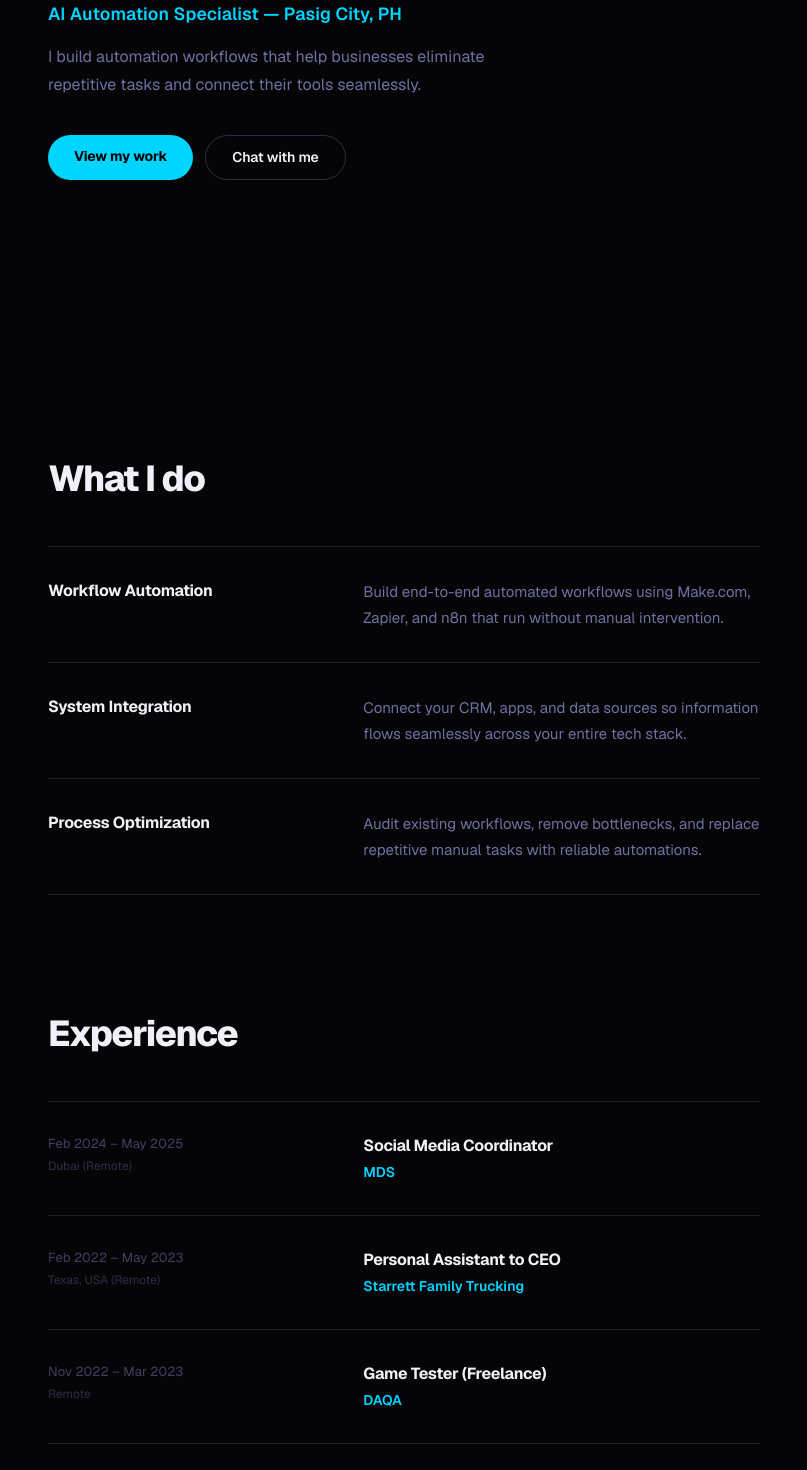
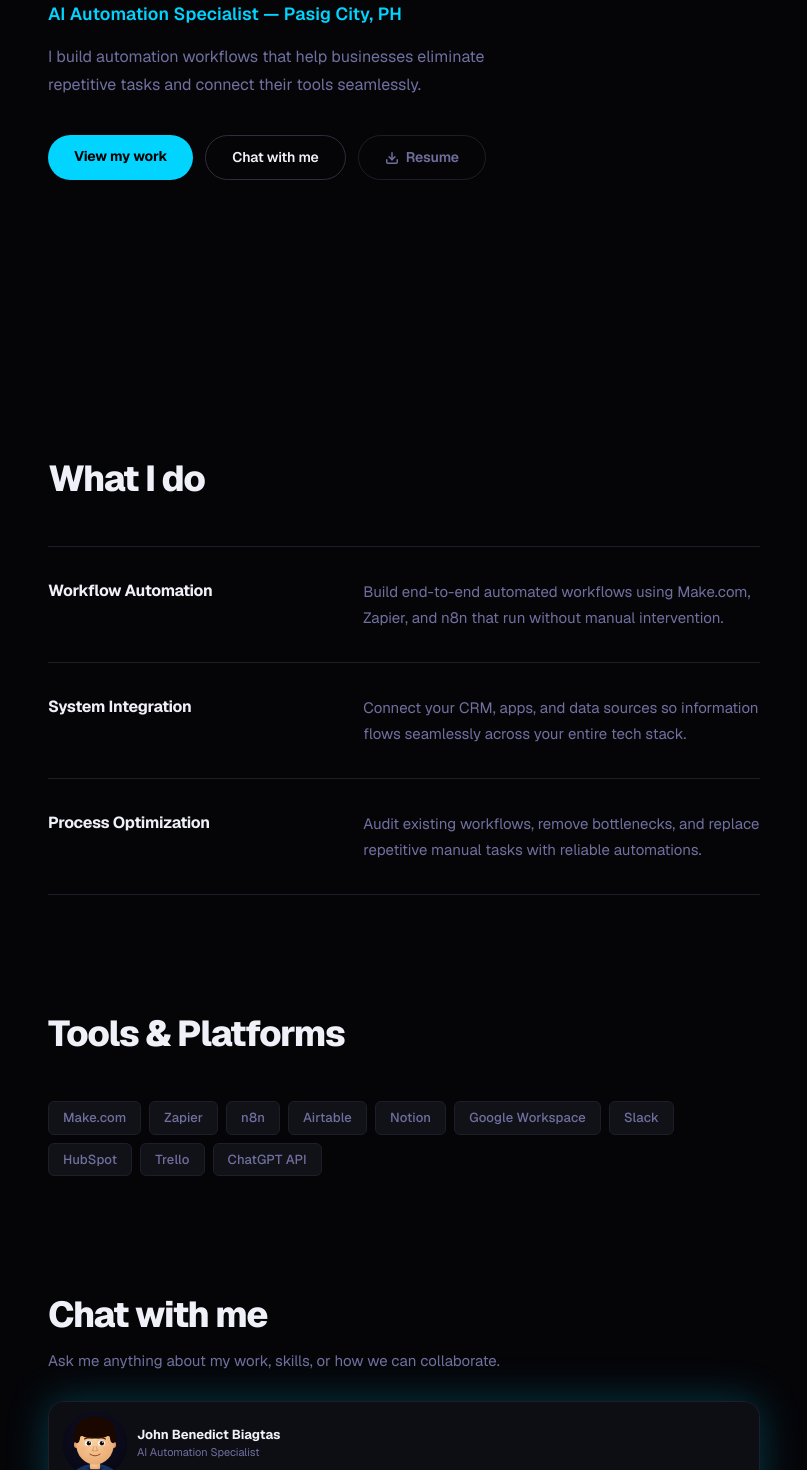
Before and after one commit to bbenautomation/ai-portfolio, a Next.js app: page / in a window 1280 px wide. Shown: the part 460-1930 px from the top of the page, without its empty margins (236-1043 px from the left). Built offline with nearby package versions, Linux system fonts and the light colour scheme.

Commit message:
Remove experience section, add resume download button

```diff
--- a/app/page.tsx
+++ b/app/page.tsx
@@ -5,7 +5,7 @@
 import { useEffect, useRef } from 'react'
 import ReactMarkdown from 'react-markdown'
 import remarkGfm from 'remark-gfm'
-import { Send } from 'lucide-react'
+import { Send, Download } from 'lucide-react'
 import Avatar, { type AvatarState } from '@/components/Avatar'
 import MouseEffect from '@/components/MouseEffect'
 import ThemeToggle from '@/components/ThemeToggle'
@@ -37,27 +37,6 @@
   },
 ]
 
-type ExperienceEntry = { company: string; role: string; period: string; location: string; description?: string }
-const EXPERIENCE: ExperienceEntry[] = [
-  {
-    company: 'MDS',
-    role: 'Social Media Coordinator',
-    period: 'Feb 2024 – May 2025',
-    location: 'Dubai (Remote)',
-  },
-  {
-    company: 'Starrett Family Trucking',
-    role: 'Personal Assistant to CEO',
-    period: 'Feb 2022 – May 2023',
-    location: 'Texas, USA (Remote)',
-  },
-  {
-    company: 'DAQA',
-    role: 'Game Tester (Freelance)',
-    period: 'Nov 2022 – Mar 2023',
-    location: 'Remote',
-  },
-]
 
 const TOOLS = [
   'Make.com', 'Zapier', 'n8n', 'Airtable', 'Notion',
@@ -243,7 +222,7 @@
         </a>
 
         <div className="nav-links">
-          {[['Work', '#work'], ['Experience', '#experience'], ['Chat', '#chat']].map(
+          {[['Work', '#work'], ['Chat', '#chat']].map(
             ([label, href]) => (
               <a
                 key={href}
@@ -327,6 +306,21 @@
             }}>
               Chat with me
             </a>
+            <a
+              href="/johnbenedictbiagtas.pdf"
+              download
+              style={{
+                padding: '11px 26px', borderRadius: 9999,
+                background: 'transparent', color: 'var(--text-muted)',
+                fontWeight: 600, fontSize: 14, textDecoration: 'none',
+                border: '1px solid var(--border)',
+                letterSpacing: '-0.01em', fontFamily: 'inherit',
+                display: 'flex', alignItems: 'center', gap: 7,
+              }}
+            >
+              <Download size={14} strokeWidth={2.5} />
+              Resume
+            </a>
           </div>
         </FadeIn>
       </section>
@@ -346,45 +340,6 @@
                 <p style={{ fontSize: 15, color: 'var(--text-muted)', lineHeight: 1.7, margin: 0 }}>
                   {s.description}
                 </p>
-              </div>
-            </FadeIn>
-          ))}
-          <div style={{ borderTop: '1px solid var(--border)' }} />
-        </div>
-      </section>
-
-      {/* ── EXPERIENCE ── */}
-      <section id="experience" style={{ ...SC, padding: '0 24px 7rem' }}>
-        <FadeIn>
-          <h2 style={SH}>Experience</h2>
-        </FadeIn>
-        <div>
-          {EXPERIENCE.map((e, i) => (
-            <FadeIn key={e.company} delay={i * 0.07}>
-              <div className="section-row" style={{ padding: '2rem 0', borderTop: '1px solid var(--border)' }}>
-                <div>
-                  <p style={{ fontSize: 13, color: 'var(--text-dim)', letterSpacing: '0.01em', marginBottom: 3 }}>
-                    {e.period}
-                  </p>
-                  {e.location && (
-                    <p style={{ fontSize: 12, color: 'var(--text-dim)', opacity: 0.7 }}>
-                      {e.location}
-                    </p>
-                  )}
-                </div>
-                <div>
-                  <h3 style={{ fontSize: 16, fontWeight: 700, letterSpacing: '-0.02em', color: 'var(--text)', marginBottom: 4 }}>
-                    {e.role}
-                  </h3>
-                  <p style={{ fontSize: 14, color: 'var(--accent)', fontWeight: 600, marginBottom: e.description ? 6 : 0 }}>
-                    {e.company}
-                  </p>
-                  {e.description && (
-                    <p style={{ fontSize: 13, color: 'var(--text-muted)', lineHeight: 1.6, margin: 0 }}>
-                      {e.description}
-                    </p>
-                  )}
-                </div>
               </div>
             </FadeIn>
           ))}
```
Also changed, not shown: 1 other file (tests, documents, lock files or other folders).
